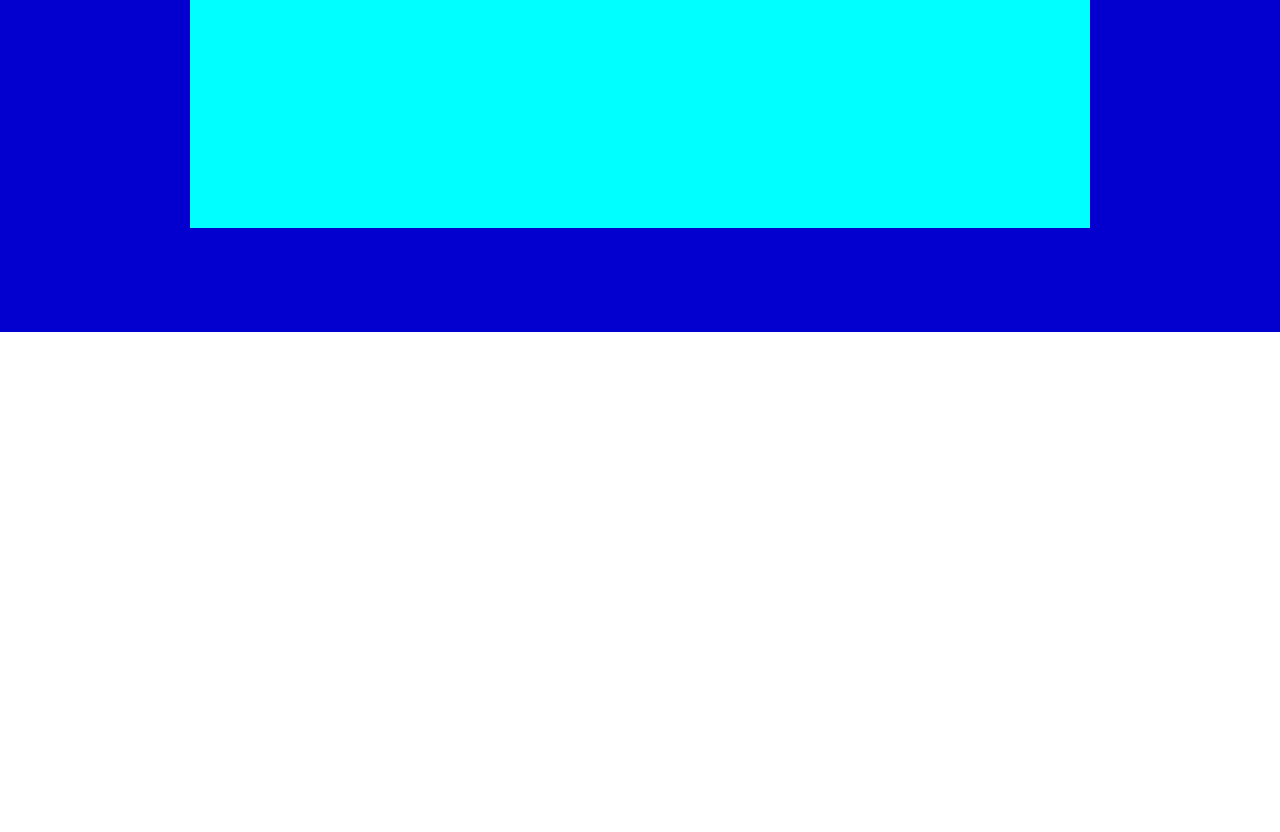
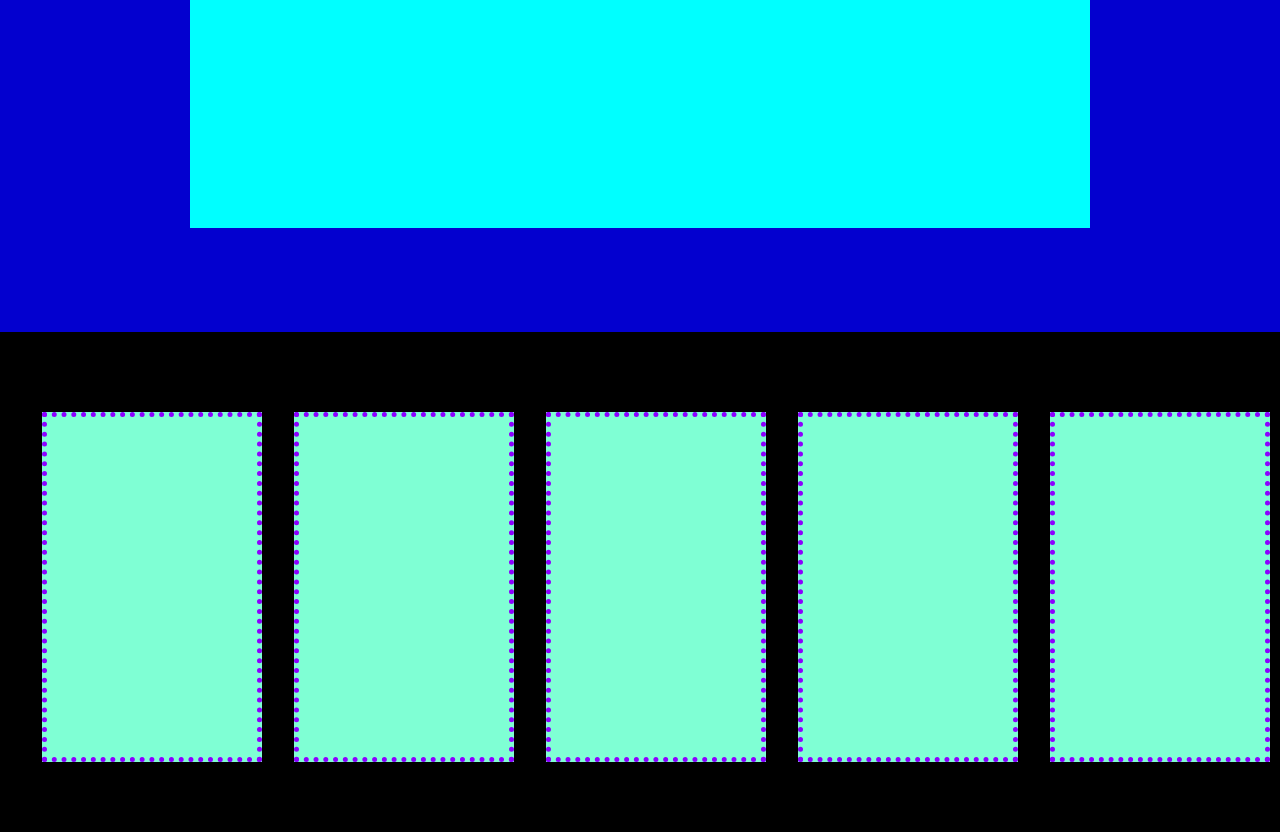
Before and after one commit to FrancescoLoCasto/htmlcss-dropbox, a plain HTML site: page index.html in a window 1280 px wide. Shown: the part 6648-7480 px from the top of the page. Before the commit the page ends 6980 px from the top, so only its background shows below. Drawn offline with Linux system fonts and the light colour scheme.

Commit message:
complete full page with footer creation

```diff
--- a/css/style.css
+++ b/css/style.css
@@ -265,3 +265,25 @@
     background-color: cyan;
     margin-top: 6rem;
 }
+
+
+/* ------------------------------------------- */
+
+
+footer{
+    height: 500px;
+    width: 100%;
+    background-color: black;
+}
+
+.footer-card{
+    padding-top: 5rem;
+}
+
+.info-footer-card{
+    height: 350px;
+    width: 220px;
+    background-color: aquamarine;
+    border: 5px dotted rgb(140, 0, 255);
+    margin-left: 2rem;
+}
--- a/index.html
+++ b/index.html
@@ -246,5 +246,25 @@
             </section>
         </main>
 
+        <footer>
+            <section class="footer-card flex-centered">
+                <div class="info-footer-card">
+
+                </div>
+                <div class="info-footer-card">
+
+                </div>
+                <div class="info-footer-card">
+
+                </div>
+                <div class="info-footer-card">
+
+                </div>
+                <div class="info-footer-card">
+
+                </div>
+            </section>
+        </footer>
+
     </body>
 </html>
```
